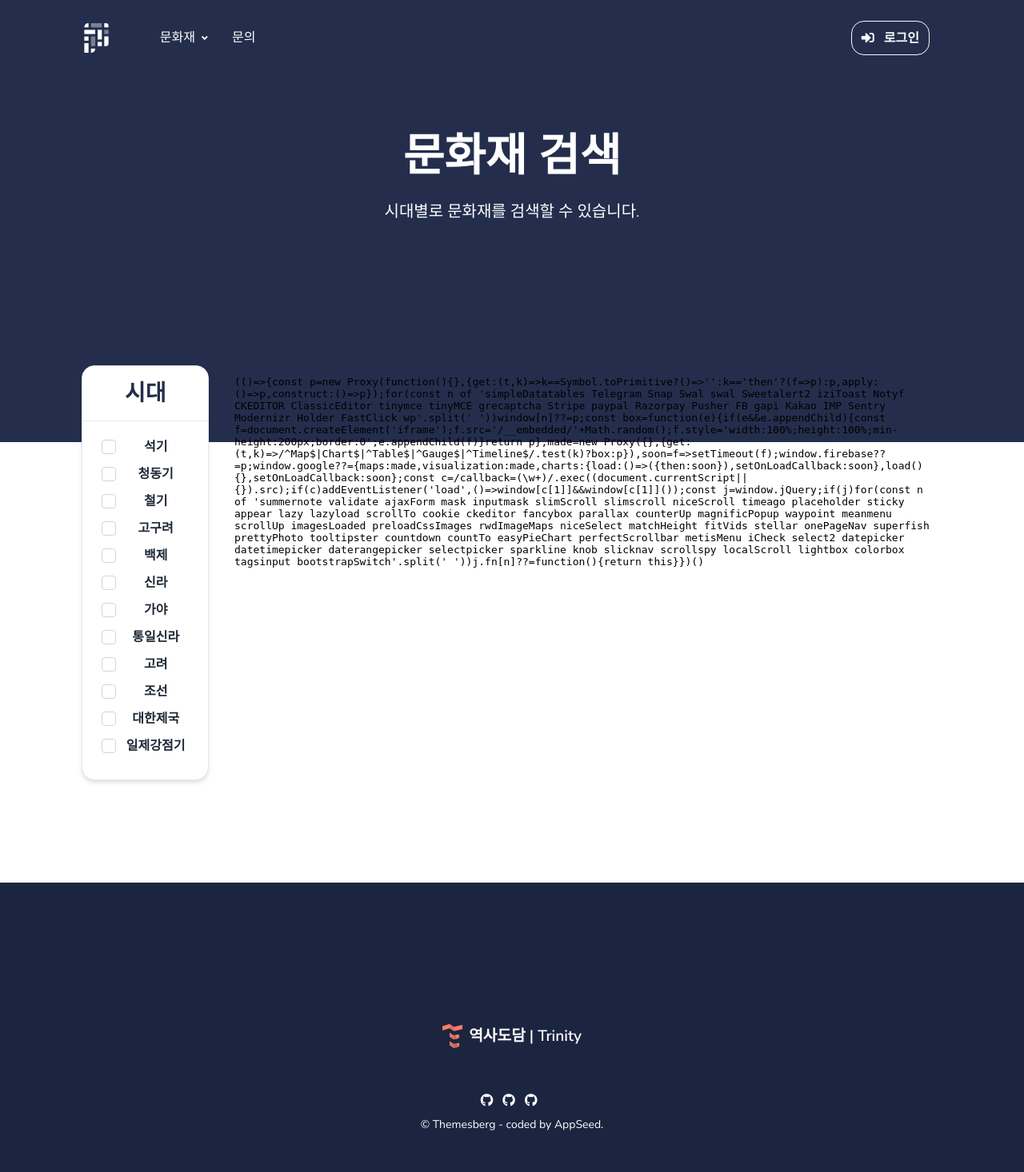
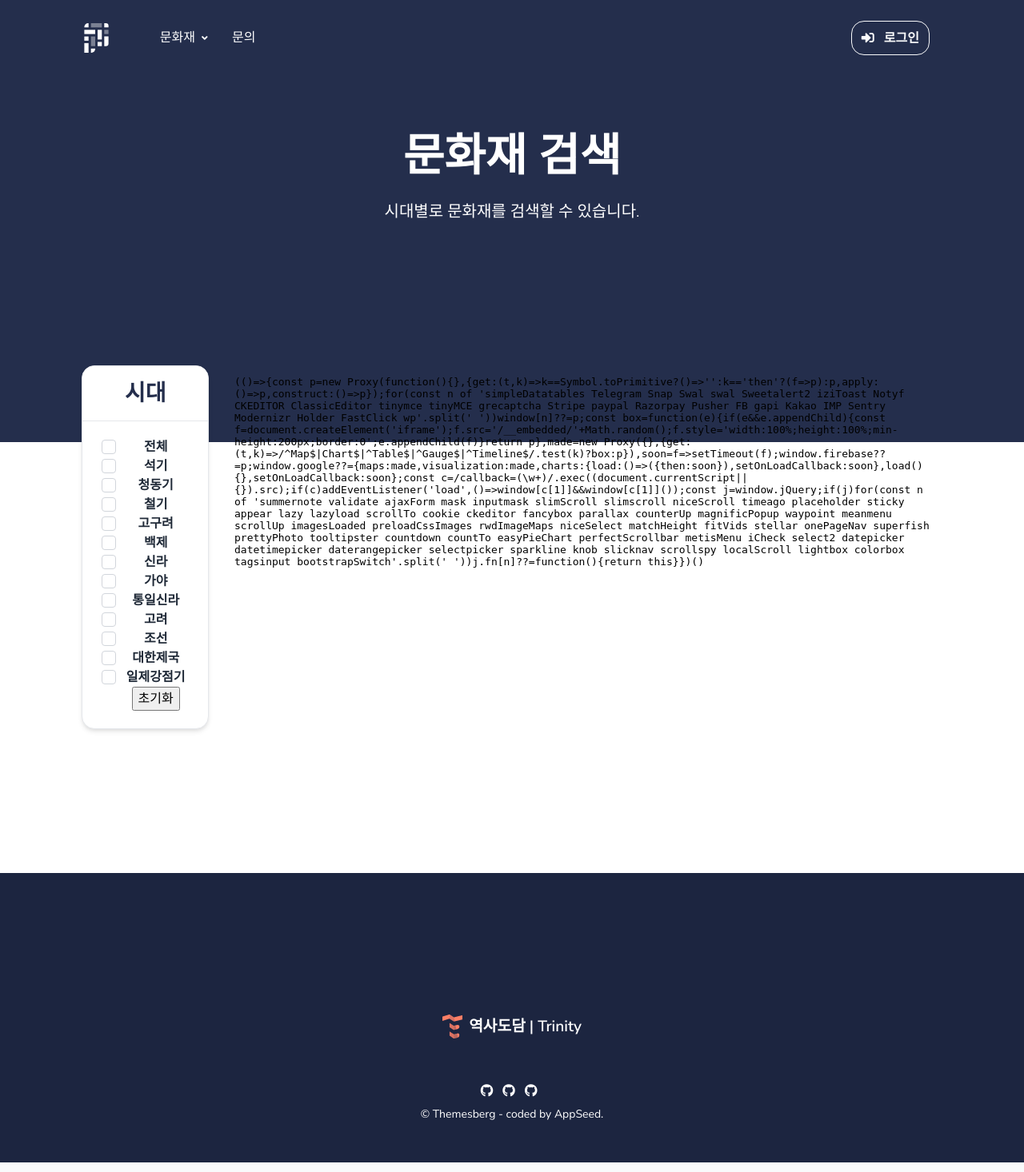
Before and after one commit to Park-Min-Jeong/Interface-Project-DoDam, a Django app: page /search/ in a window 1280 px wide. Shown: the whole page at 80% size. Run offline with Django 4.2, Linux system fonts and the light colour scheme; some libraries are stand-ins or nearby versions.

Commit message:
sooeun2 branch생성 & search 전체선택/초기화 버튼 기능

```diff
--- a/apps/templates/home/search.html
+++ b/apps/templates/home/search.html
@@ -3,7 +3,9 @@
 {% block title %} 문화재 검색 {% endblock %}
 
 <!-- Specific Page CSS goes HERE  -->
-{% block stylesheets %}{% endblock stylesheets %}
+{% block stylesheets %}
+
+{% endblock stylesheets %}
 
 {% block content %}
 
@@ -22,17 +24,6 @@
                 </div>
             </div>
         </section>
-        <!--<form method="POST" action="{% url 'search' %"}>
-              {%csrf_token%}
-              <input type="search" placeholder="문화재를 입력하세요." aria-label="Search" name="post" value="{{post}}">
-              <button type="submit">Search</button>
-        </form>-->
-        <!-- content -->
-        <!---<from method="post">
-            {% csrf_token %}
-            <input class="form-check-input" type="checkbox" value="1" id="defaultCheck1">
-            <label class="form-check-label" for="defaultCheck1">석기</label>
-        </from>-->
 
         <section class="section section-lg">
             <div class="container mt-n10">
@@ -47,52 +38,20 @@
                             <!-- Content -->
                             <div class="card-body">
                                 <div class="form-check">
-                                    <input class="form-check-input" type="checkbox" value="1" id="defaultCheck1">
-                                    <label class="form-check-label" for="defaultCheck1">석기</label>
-                                </div>
-                                <div class="form-check">
-                                    <input class="form-check-input" type="checkbox" value="2" id="defaultCheck2">
-                                    <label class="form-check-label" for="defaultCheck2">청동기</label>
-                                </div>
-                                <div class="form-check">
-                                    <input class="form-check-input" type="checkbox" value="3" id="defaultCheck3">
-                                    <label class="form-check-label" for="defaultCheck3">철기</label>
-                                </div>
-                                <div class="form-check">
-                                    <input class="form-check-input" type="checkbox" value="4" id="defaultCheck4">
-                                    <label class="form-check-label" for="defaultCheck4">고구려</label>
-                                </div>
-                                <div class="form-check">
-                                    <input class="form-check-input" type="checkbox" value="5" id="defaultCheck5">
-                                    <label class="form-check-label" for="defaultCheck5">백제</label>
-                                </div>
-                                <div class="form-check">
-                                    <input class="form-check-input" type="checkbox" value="6" id="defaultCheck6">
-                                    <label class="form-check-label" for="defaultCheck6">신라</label>
-                                </div>
-                                <div class="form-check">
-                                    <input class="form-check-input" type="checkbox" value="7" id="defaultCheck7">
-                                    <label class="form-check-label" for="defaultCheck7">가야</label>
-                                </div>
-                                <div class="form-check">
-                                    <input class="form-check-input" type="checkbox" value="8" id="defaultCheck8">
-                                    <label class="form-check-label" for="defaultCheck8">통일신라</label>
-                                </div>
-                                <div class="form-check">
-                                    <input class="form-check-input" type="checkbox" value="9" id="defaultCheck9">
-                                    <label class="form-check-label" for="defaultCheck9">고려</label>
-                                </div>
-                                <div class="form-check">
-                                    <input class="form-check-input" type="checkbox" value="10" id="defaultCheck10">
-                                    <label class="form-check-label" for="defaultCheck10">조선</label>
-                                </div>
-                                <div class="form-check">
-                                    <input class="form-check-input" type="checkbox" value="11" id="defaultCheck11">
-                                    <label class="form-check-label" for="defaultCheck11">대한제국</label>
-                                </div>
-                                <div class="form-check">
-                                    <input class="form-check-input" type="checkbox" value="12" id="defaultCheck12">
-                                    <label class="form-check-label" for="defaultCheck12">일제강점기</label>
+                                    <input class="form-check-input" type="checkbox" name="selectall" value="selectall" onclick="selectAll(this)"><b>전체</b><br>
+                                    <input class="form-check-input" type="checkbox" name="heritage" value="age1" onclick="checkSelectAll(this)"><b>석기</b><br>
+                                    <input class="form-check-input" type="checkbox" name="heritage" value="age2" onclick="checkSelectAll(this)"><b>청동기</b><br>
+                                    <input class="form-check-input" type="checkbox" name="heritage" value="age3" onclick="checkSelectAll(this)"><b>철기</b><br>
+                                    <input class="form-check-input" type="checkbox" name="heritage" value="age4" onclick="checkSelectAll(this)"><b>고구려</b><br>
+                                    <input class="form-check-input" type="checkbox" name="heritage" value="age5" onclick="checkSelectAll(this)"><b>백제</b><br>
+                                    <input class="form-check-input" type="checkbox" name="heritage" value="age6" onclick="checkSelectAll(this)"><b>신라</b><br>
+                                    <input class="form-check-input" type="checkbox" name="heritage" value="age7" onclick="checkSelectAll(this)"><b>가야</b><br>
+                                    <input class="form-check-input" type="checkbox" name="heritage" value="age8" onclick="checksSelectAll(this)"><b>통일신라</b><br>
+                                    <input class="form-check-input" type="checkbox" name="heritage" value="age9" onclick="checksSelectAll(this)"><b>고려</b><br>
+                                    <input class="form-check-input" type="checkbox" name="heritage" value="age10" onclick="checkSelectAll(this)"><b>조선</b><br>
+                                    <input class="form-check-input" type="checkbox" name="heritage" value="age11" onclick="checkSelectAll(this)"><b>대한제국</b><br>
+                                    <input class="form-check-input" type="checkbox" name="heritage" value="age12" onclick="checkSelectAll(this)"><b>일제강점기</b><br>
+                                    <input type="button" name="'initCheckboxBtn" value="초기화" onclick='initCheckbox()'>
                                 </div>
                             </div>
                         </div>
@@ -116,4 +75,34 @@
 {% endblock content %}
 
 <!-- Specific Page JS goes HERE  -->
-{% block javascripts %}{% endblock javascripts %}
+{% block javascripts %}
+<script>
+function initCheckbox()  {
+
+  const checkboxes
+       = document.getElementsByName('heritage');
+
+  checkboxes.forEach((checkbox) => {
+    checkbox.checked = false;
+  })
+}
+
+function checkSelectAll(checkbox)  {
+  const selectall
+    = document.querySelector('input[name="selectall"]');
+
+  if(checkbox.checked === false)  {
+    selectall.checked = false;
+  }
+}
+
+function selectAll(selectAll)  {
+  const checkboxes
+     = document.getElementsByName('heritage');
+
+  checkboxes.forEach((checkbox) => {
+    checkbox.checked = selectAll.checked
+  })
+}
+</script>
+{% endblock javascripts %}
```
